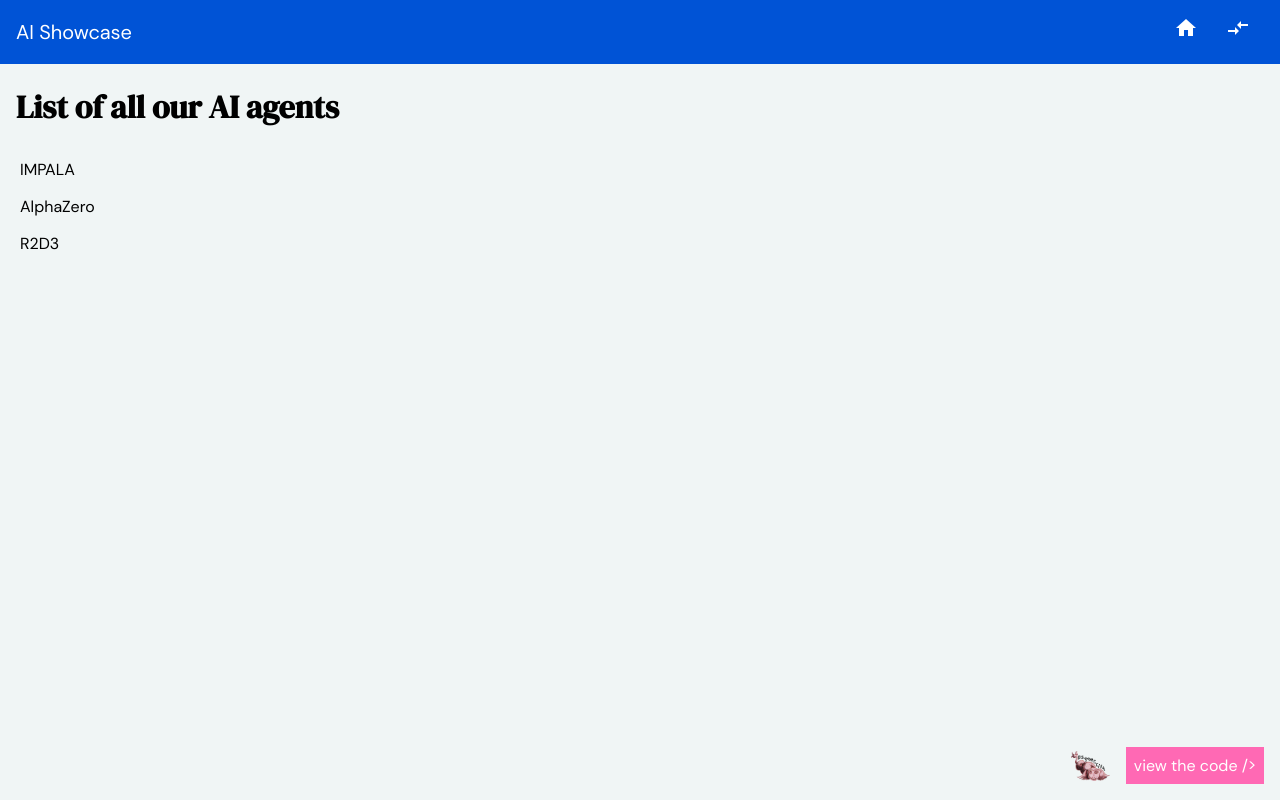
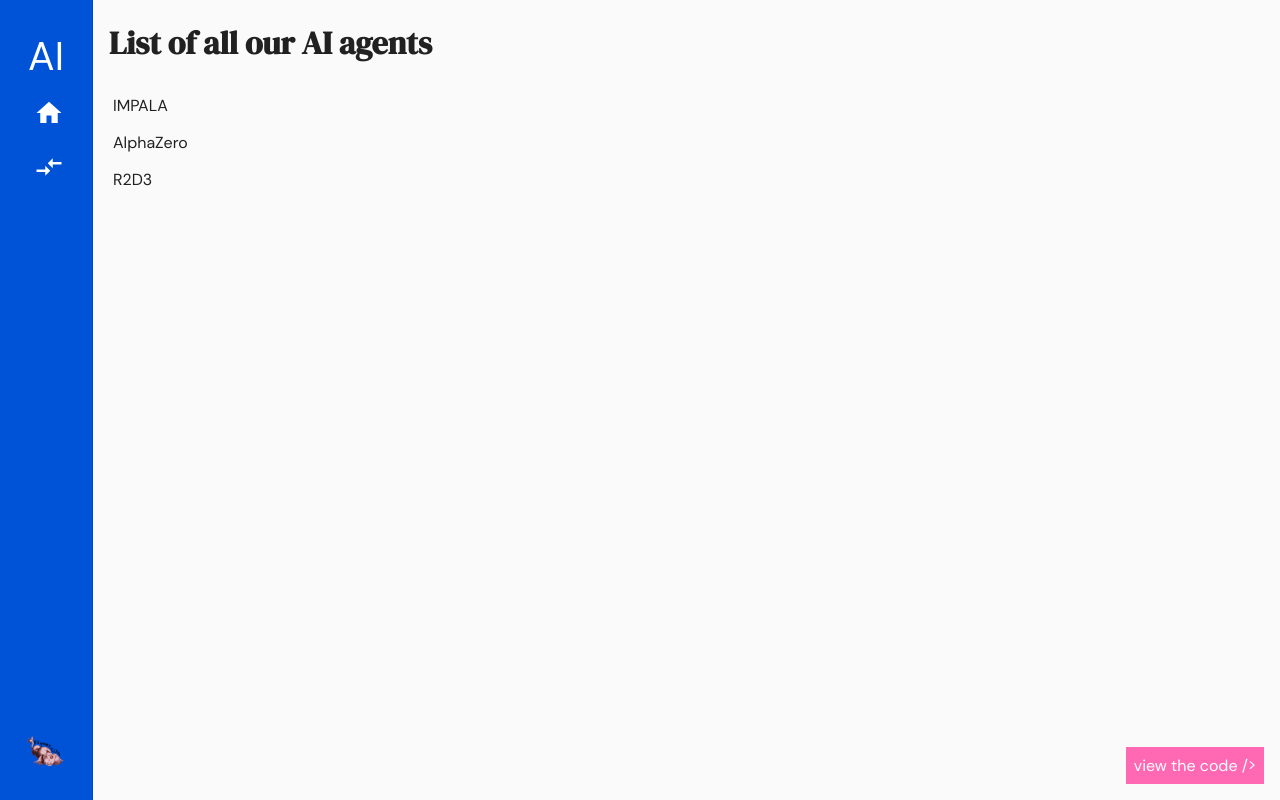
Before and after one commit to mandarini/ai-showcase, an Angular app: page /home in a window 1280 px wide. Built offline with nearby package versions, Linux system fonts and the light colour scheme.

Commit message:
more styles and sidenav

```diff
--- a/src/app/app.component.html
+++ b/src/app/app.component.html
@@ -1,20 +1,16 @@
-<mat-toolbar color="primary">
-  <mat-toolbar-row>
-    <span role="link" tabindex="0" routerLink="home">AI Showcase</span>
+<mat-sidenav-container>
+  <mat-sidenav mode="side" opened>
+    <div class="sidenav-links">
+      <div class="top-menu">
+        <span role="link" tabindex="0" routerLink="home">AI</span>
         <nav>
           <mat-icon role="link" tabindex="0" routerLink="home">home</mat-icon>
           <mat-icon role="link" tabindex="0" routerLink="compare"
             >compare_arrows</mat-icon
           >
         </nav>
-  </mat-toolbar-row>
-</mat-toolbar>
-
-<div class="content">
-  <router-outlet></router-outlet>
       </div>
-
-<div class="social-links">
+      <div class="bottom-link">
         <div
           class="psybercity"
           role="link"
@@ -23,6 +19,17 @@
         >
           <img src="../assets/psybercity.png" />
         </div>
+      </div>
+    </div>
+  </mat-sidenav>
+  <mat-sidenav-content>
+    <div class="content">
+      <router-outlet></router-outlet>
+    </div>
+  </mat-sidenav-content>
+</mat-sidenav-container>
+
+<div class="social-links">
   <div
     class="github-link"
     role="link"
--- a/src/app/app.component.scss
+++ b/src/app/app.component.scss
@@ -1,17 +1,52 @@
+$deepmind-color: #0053d6;
 
-mat-toolbar {
-  font-family: "Deepmind Sans";
-  mat-toolbar-row {
+mat-sidenav-container {
+  height: 100vh;
+
+  mat-sidenav {
+    color: white;
+    background: $deepmind-color;
+
+    .sidenav-links {
+      padding: 30px 20px;
+      height: 92vh;
       display: flex;
+      flex-direction: column;
       justify-content: space-between;
       align-items: center;
+
+      .top-menu {
+        display: flex;
+        flex-direction: column;
+        justify-content: center;
+        align-items: center;
         span {
+          font-family: "Deepmind Sans";
+          cursor: pointer;
+          font-size: 40px;
+        }
+        nav {
+          margin-top: 16px;
+          display: flex;
+          flex-direction: column;
+          justify-content: center;
+          align-items: center;
+          mat-icon {
+            font-size: 30px;
+            height: 30px;
+            padding: 0 14px;
+            margin-bottom: 24px;
             cursor: pointer;
           }
-    nav {
-      mat-icon {
-        padding: 0 14px;
+        }
+      }
+
+      .psybercity {
         cursor: pointer;
+        height: 30px;
+        img {
+          height: 30px;
+        }
       }
     }
   }
@@ -22,6 +57,7 @@ mat-toolbar {
 }
 
 .social-links {
+  z-index: 3;
   position: absolute;
   bottom: 16px;
   right: 16px;
@@ -41,13 +77,4 @@ mat-toolbar {
     background-color: white;
     color: hotpink;
   }
-
-  .psybercity {
-    cursor: pointer;
-    height: 30px;
-    margin-right: 16px;
-    img {
-      height: 30px;
 }
-  }
-}
```
Also changed, not shown: src/app/app.module.ts (+5 -4 lines). Lines whose indentation alone changed are shown as unchanged.
